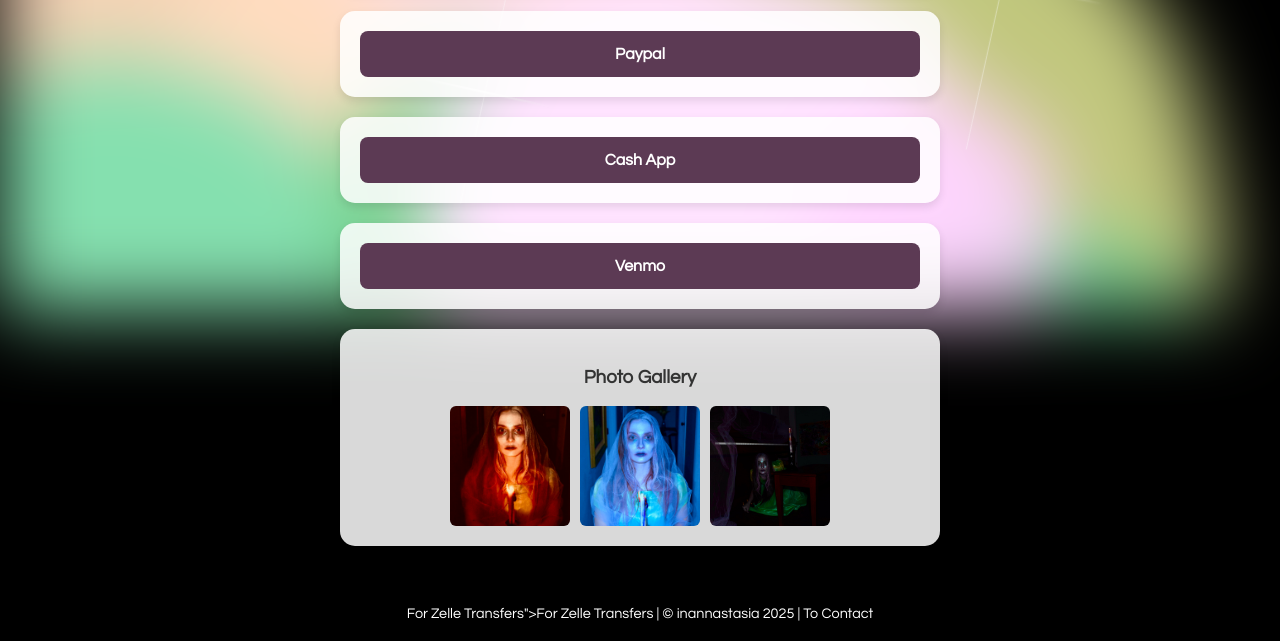
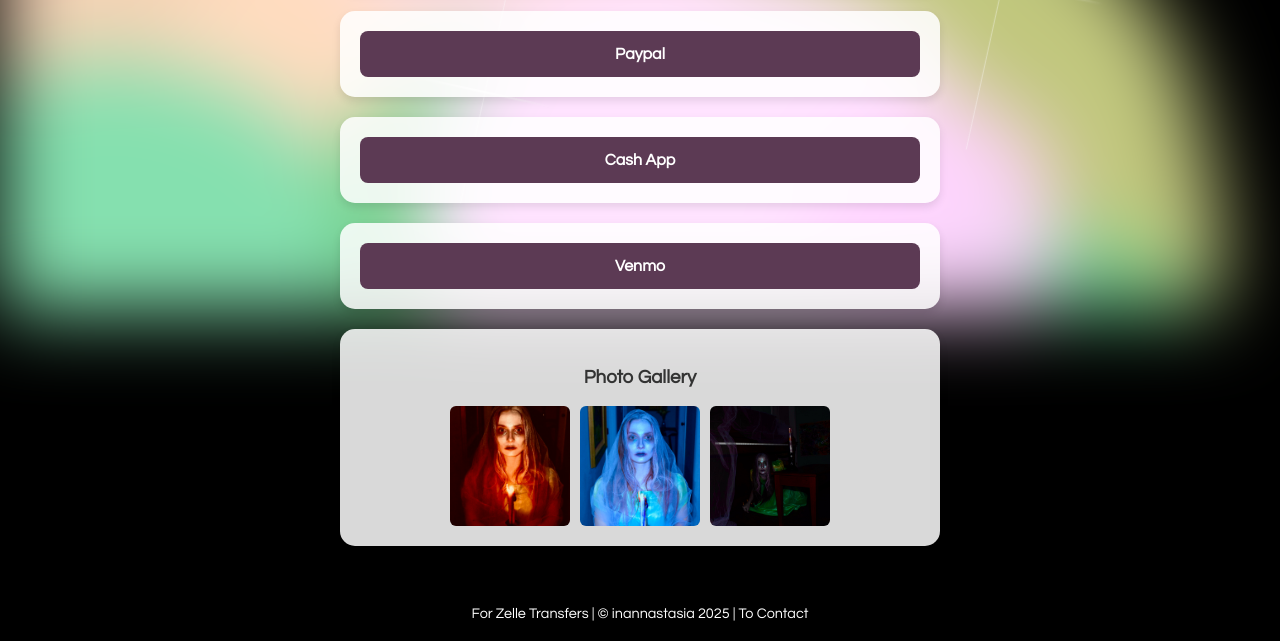
Before and after one commit to inannastasia/inannastasia, a plain HTML site: page cssProjects/index.html in a window 1280 px wide. Shown: the part 489-1130 px from the top of the page. Drawn offline with Linux system fonts and the light colour scheme.

Commit message:
Update index.html footer
I had a typo in my footer. It should be fixed now.

```diff
--- a/cssProjects/index.html
+++ b/cssProjects/index.html
@@ -77,7 +77,7 @@
          </main>
 
     <footer>
-        <a href="<a href="mailto:?subject=Zelle Info&body=Pay to: 12564152214">For Zelle Transfers</a>">For Zelle Transfers</a> |
+        <a href="mailto:?subject=Zelle Info&body=Pay to: 12564152214">For Zelle Transfers</a> |
         <span>&copy; inannastasia 2025</span> |
         <a href="mailto:inannastasia@gmail.com">To Contact</a>
     </footer>
```
